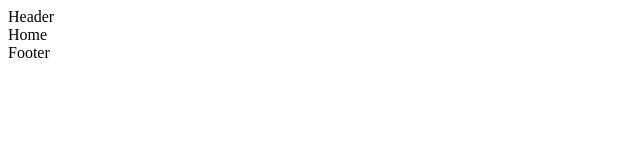
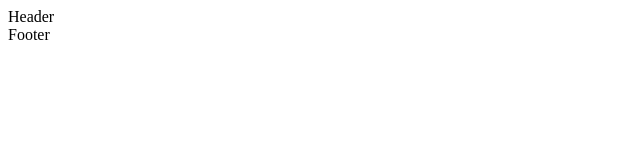
Before and after one commit to bakytbekov1ch/Copper-Pro, a React (Vite) app: page / in a window 1280 px wide. Shown: the top 160 px of the page, without its empty margins (0-640 px from the left). Built offline with nearby package versions, Linux system fonts and the light colour scheme.

Commit message:
change home page

```diff
--- a/src/Block/Home.jsx
+++ b/src/Block/Home.jsx
@@ -1,8 +1,11 @@
 import React from 'react'
+import Testimonial from '../components/Testimonial/Testimonial'
+import Service from "../components/Service/Service"
 
 function Home() {
   return (
-    <div>Home</div>
+    <div>
+    </div>
   )
 }
 
```
